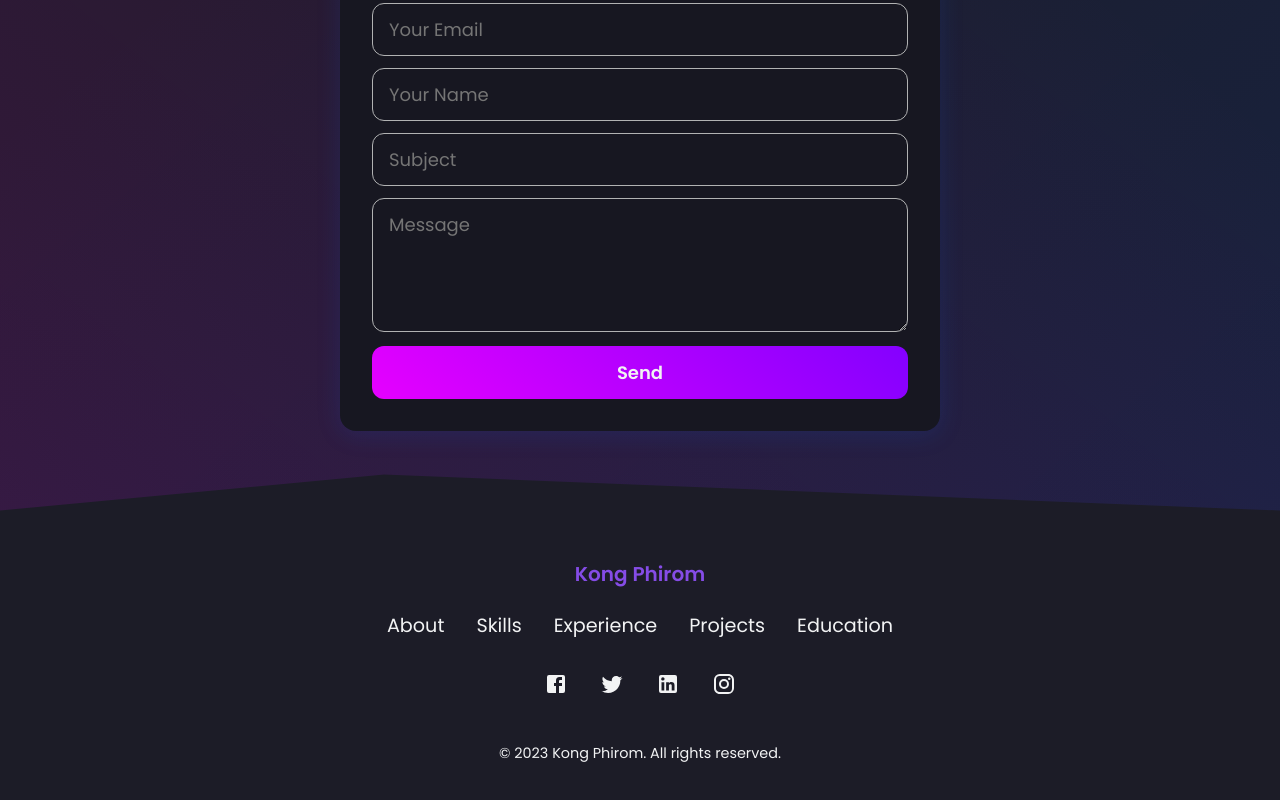
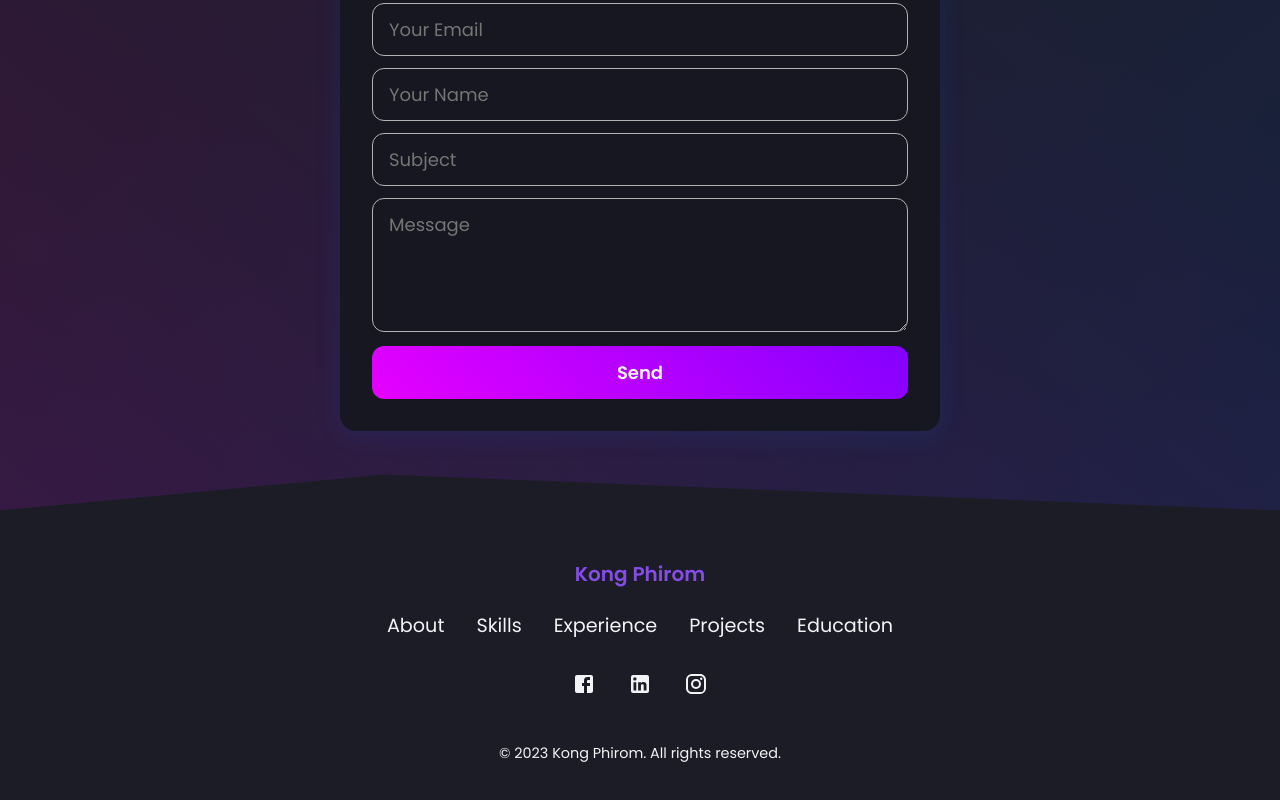
Before and after one commit to phiromkong/portfolio, a React (Create React App) app: page / in a window 1280 px wide. Shown: the part 3965-4765 px from the top of the page. Built offline with nearby package versions, Linux system fonts and the light colour scheme.

Commit message:
Contact info

```diff
--- a/src/components/Footer/index.js
+++ b/src/components/Footer/index.js
@@ -98,7 +98,6 @@ function Footer() {
         </Nav>
         <SocialMediaIcons>
           <SocialMediaIcon href={Bio.facebook} target="display"><FacebookIcon /></SocialMediaIcon>
-          <SocialMediaIcon href={Bio.twitter} target="display"><TwitterIcon /></SocialMediaIcon>
           <SocialMediaIcon href={Bio.linkedin} target="display"><LinkedInIcon /></SocialMediaIcon>
           <SocialMediaIcon href={Bio.insta} target="display"><InstagramIcon /></SocialMediaIcon>
         </SocialMediaIcons>
```
